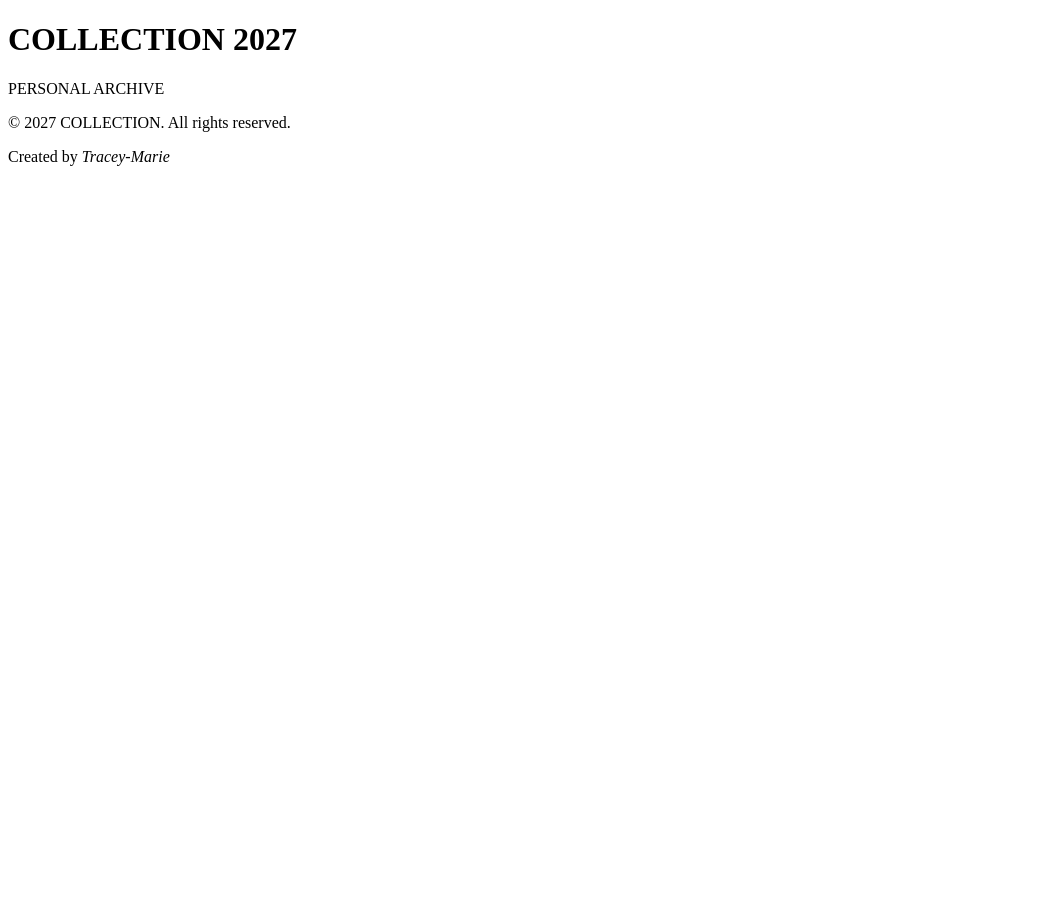
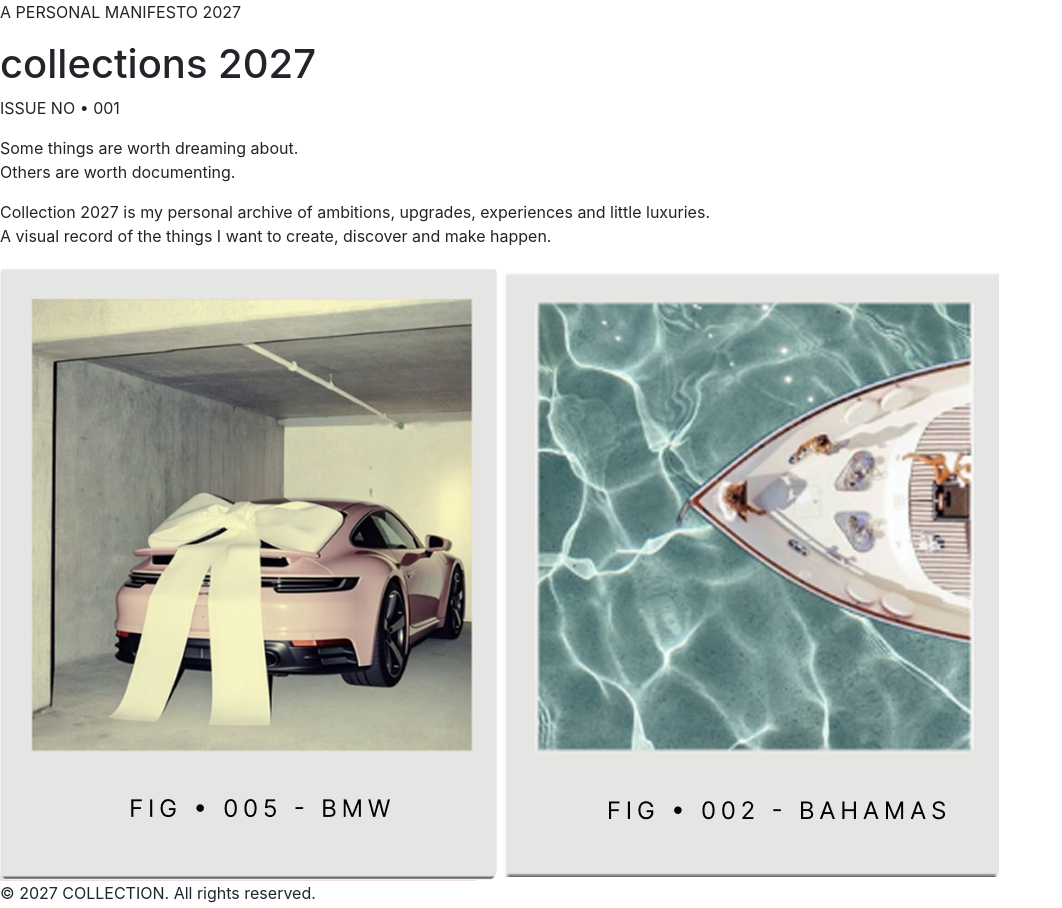
Before and after one commit to TIAMUSE88/COLLECTION-2027-WEBSITE, a plain HTML site: page index.html in a window 1280 px wide. Shown: the top 908 px of the page, without its empty margins (0-1062 px from the left). Before the commit the page ends 800 px from the top, so only its background shows below. Drawn offline with nearby package versions, Linux system fonts and the light colour scheme; a web font is replaced by a local one.

Commit message:
Links to Bootstrap & Fonts - Updated texts.

```diff
--- a/index.html
+++ b/index.html
@@ -4,16 +4,42 @@
 <head>
     <meta charset="UTF-8">
     <meta name="viewport" content="width=device-width, initial-scale=1.0">
-    <link rel="stylesheet" href="style.css">
+
+    <link rel="stylesheet" href="src/index.css">
+    <link rel="stylesheet" href="https://cdn.jsdelivr.net/npm/bootstrap@4.3.1/dist/css/bootstrap.min.css"
+        integrity="sha384-ggOyR0iXCbMQv3Xipma34MD+dH/1fQ784/j6cY/iJTQUOhcWr7x9JvoRxT2MZw1T" crossorigin="anonymous">
+    <link rel="preconnect" href="https://fonts.googleapis.com">
+    <link rel="preconnect" href="https://fonts.gstatic.com" crossorigin>
+    <link href="https://fonts.googleapis.com/css2?family=Bitcount+Grid+Single:wght@100..900&display=swap"
+        rel="stylesheet">
+
+    <link rel="preconnect" href="https://fonts.googleapis.com">
+    <link rel="preconnect" href="https://fonts.gstatic.com" crossorigin>
+    <link
+        href="https://fonts.googleapis.com/css2?family=Inter:ital,opsz,wght@0,14..32,100..900;1,14..32,100..900&display=swap"
+        rel="stylesheet">
     <title>COLLECTION 2027 • PERSONAL ARCHIVE</title>
 </head>
 
 <body>
     <header>
-        <h1>COLLECTION 2027</h1>
-        <p>PERSONAL ARCHIVE</p>
+        <p class="manifesto">A PERSONAL MANIFESTO 2027</p>
+        <h1>collections 2027</h1>
+        <p class="issue-number">ISSUE NO • 001</p>
     </header>
+    <section class="first-issue">
+        <p class="quote">Some things are worth dreaming about. <br>
+            Others are worth documenting. </p>
+    </section>
+    <section>
+        <p class="description">Collection 2027 is my personal archive of ambitions, upgrades, experiences and little
+            luxuries. <br>
+            A visual record of the things I want to create, discover and make happen.
+        </p>
+        <img src="/images/bmw.png" alt="FIG 1. BMW M3 G80" class="bmw">
+        <img src="/images/bahamas.png" alt="FIG 2. Bahamas" class="bahamas">
 
+    </section>
     <footer>
         <p>&copy; 2027 COLLECTION. All rights reserved.</p>
         <p>Created by <em>Tracey-Marie</em></p>
```
